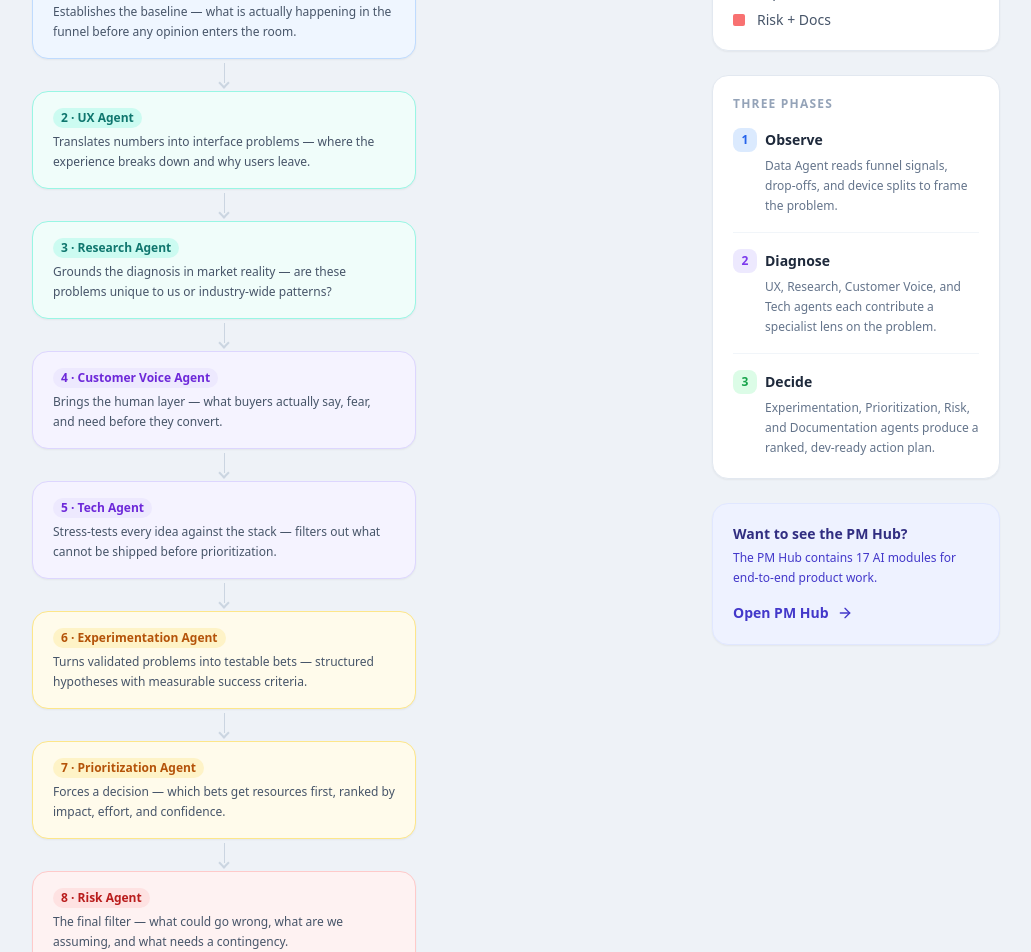
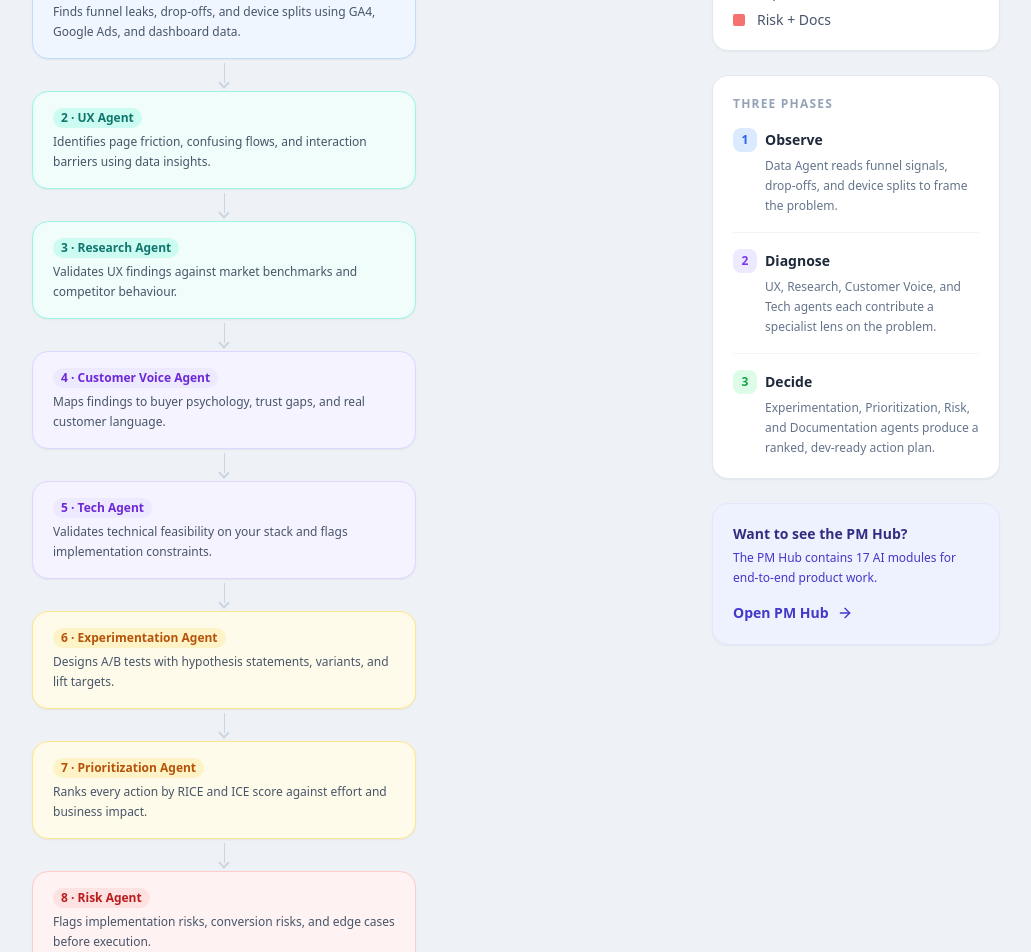
Before and after one commit to aruneshk30/Website, a Next.js app: page /ai-systems/cro-workflow in a window 1280 px wide. Shown: the part 1840-2792 px from the top of the page, without its empty margins (248-1279 px from the left). Built offline with nearby package versions, Linux system fonts and the light colour scheme.

Commit message:
Update page.tsx

```diff
--- a/app/ai-systems/cro-workflow/page.tsx
+++ b/app/ai-systems/cro-workflow/page.tsx
@@ -7,7 +7,7 @@ const workflowSteps = [
   {
     number: "1",
     title: "Data Agent",
-    desc: "Establishes the baseline — what is actually happening in the funnel before any opinion enters the room.",
+    desc: "Finds funnel leaks, drop-offs, and device splits using GA4, Google Ads, and dashboard data.",
     color: "bg-blue-50 border-blue-200",
     badge: "bg-blue-100 text-blue-700",
     dot: "bg-blue-400",
@@ -16,7 +16,7 @@ const workflowSteps = [
   {
     number: "2",
     title: "UX Agent",
-    desc: "Translates numbers into interface problems — where the experience breaks down and why users leave.",
+    desc: "Identifies page friction, confusing flows, and interaction barriers using data insights.",
     color: "bg-teal-50 border-teal-200",
     badge: "bg-teal-100 text-teal-700",
     dot: "bg-teal-400",
@@ -25,7 +25,7 @@ const workflowSteps = [
   {
     number: "3",
     title: "Research Agent",
-    desc: "Grounds the diagnosis in market reality — are these problems unique to us or industry-wide patterns?",
+    desc: "Validates UX findings against market benchmarks and competitor behaviour.",
     color: "bg-teal-50 border-teal-200",
     badge: "bg-teal-100 text-teal-700",
     dot: "bg-teal-400",
@@ -34,7 +34,7 @@ const workflowSteps = [
   {
     number: "4",
     title: "Customer Voice Agent",
-    desc: "Brings the human layer — what buyers actually say, fear, and need before they convert.",
+    desc: "Maps findings to buyer psychology, trust gaps, and real customer language.",
     color: "bg-violet-50 border-violet-200",
     badge: "bg-violet-100 text-violet-700",
     dot: "bg-violet-400",
@@ -43,7 +43,7 @@ const workflowSteps = [
   {
     number: "5",
     title: "Tech Agent",
-    desc: "Stress-tests every idea against the stack — filters out what cannot be shipped before prioritization.",
+    desc: "Validates technical feasibility on your stack and flags implementation constraints.",
     color: "bg-violet-50 border-violet-200",
     badge: "bg-violet-100 text-violet-700",
     dot: "bg-violet-400",
@@ -52,7 +52,7 @@ const workflowSteps = [
   {
     number: "6",
     title: "Experimentation Agent",
-    desc: "Turns validated problems into testable bets — structured hypotheses with measurable success criteria.",
+    desc: "Designs A/B tests with hypothesis statements, variants, and lift targets.",
     color: "bg-amber-50 border-amber-200",
     badge: "bg-amber-100 text-amber-700",
     dot: "bg-amber-400",
@@ -61,7 +61,7 @@ const workflowSteps = [
   {
     number: "7",
     title: "Prioritization Agent",
-    desc: "Forces a decision — which bets get resources first, ranked by impact, effort, and confidence.",
+    desc: "Ranks every action by RICE and ICE score against effort and business impact.",
     color: "bg-amber-50 border-amber-200",
     badge: "bg-amber-100 text-amber-700",
     dot: "bg-amber-400",
@@ -70,7 +70,7 @@ const workflowSteps = [
   {
     number: "8",
     title: "Risk Agent",
-    desc: "The final filter — what could go wrong, what are we assuming, and what needs a contingency.",
+    desc: "Flags implementation risks, conversion risks, and edge cases before execution.",
     color: "bg-red-50 border-red-200",
     badge: "bg-red-100 text-red-700",
     dot: "bg-red-400",
@@ -79,7 +79,7 @@ const workflowSteps = [
   {
     number: "9",
     title: "Documentation Agent",
-    desc: "Closes the loop — converts decisions into a format engineering can act on without a follow-up meeting.",
+    desc: "Produces a dev-ready action plan, decision memo, and 30-day execution summary.",
     color: "bg-green-50 border-green-200",
     badge: "bg-green-100 text-green-700",
     dot: "bg-green-400",
```
